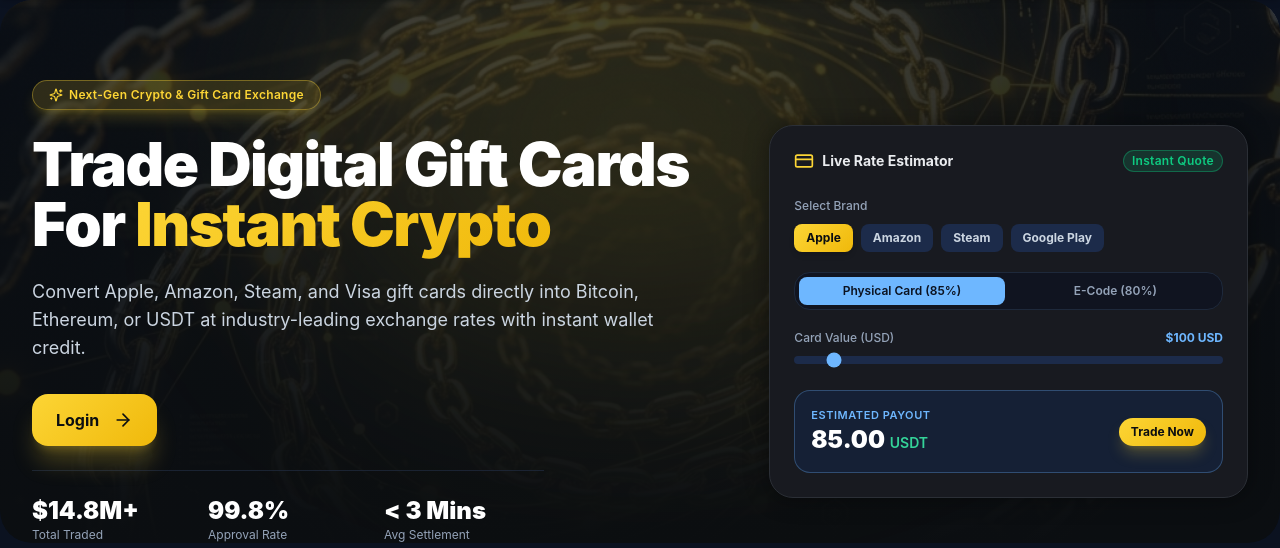
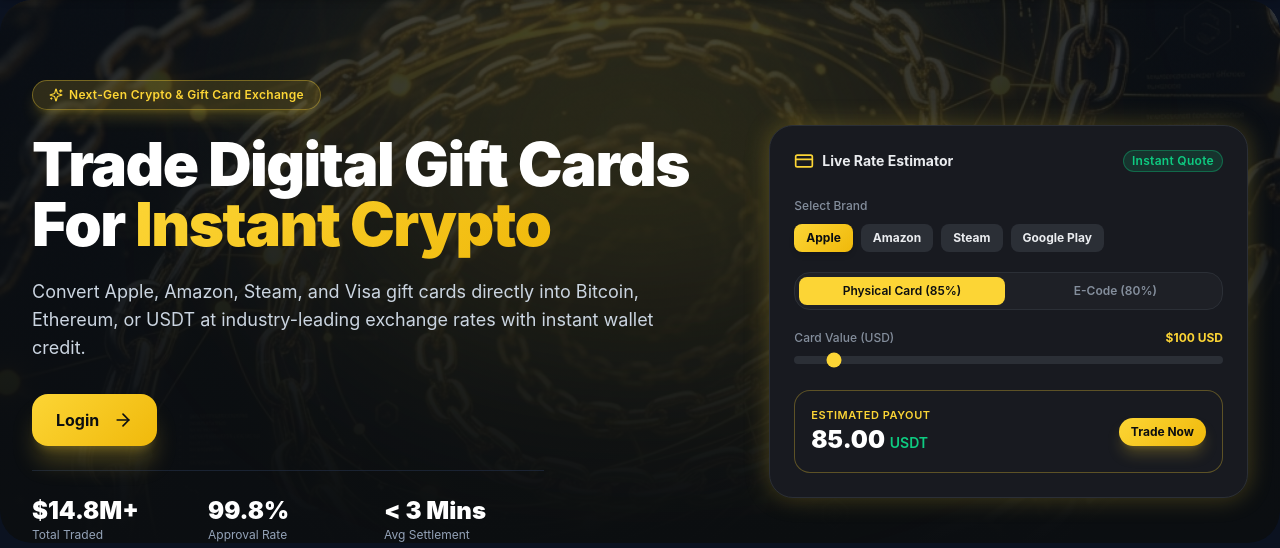
Before and after one commit to anayo-vi/onchaiin, a Next.js app: page / in a window 1280 px wide. Shown: the part 131-679 px from the top of the page. Built offline with nearby package versions, Linux system fonts and the light colour scheme; no server answers.

Commit message:
Standardized Dark Canvas (#0B0E11) as global body background and #181A20 / #1E2026 dark obsidian containers across all pages for full project color consistency

```diff
--- a/src/app/admin/page.tsx
+++ b/src/app/admin/page.tsx
@@ -222,7 +222,7 @@
         {kpis.map((kpi) => {
           const Icon = kpi.icon;
           return (
-            <Card key={kpi.title} hoverable className="p-5 border-slate-800 space-y-3 bg-[#111A2E]/80">
+            <Card key={kpi.title} hoverable className="p-5 border-[#2B2F36] space-y-3 bg-[#181A20]">
               <div className="flex items-center justify-between">
                 <span className="text-[11px] font-bold text-slate-400 uppercase tracking-wider leading-tight">{kpi.title}</span>
                 <div className={`p-1.5 rounded-lg ${kpi.bg}`}>
@@ -239,7 +239,7 @@
       </div>
 
       {/* Administrative Fee Revenue Card */}
-      <Card glow className="p-6 sm:p-7 border-slate-800 bg-[#111A2E]/90 backdrop-blur-2xl rounded-3xl space-y-6 relative overflow-hidden">
+      <Card glow className="p-6 sm:p-7 border-[#2B2F36] bg-[#181A20]/90 backdrop-blur-2xl rounded-3xl space-y-6 relative overflow-hidden">
         <div className="absolute top-0 right-0 w-64 h-64 bg-[#6EB7FF]/10 blur-[100px] rounded-full pointer-events-none" />
 
         <div className="space-y-2">
@@ -299,7 +299,7 @@
             </div>
 
             {/* User Profile Card */}
-            <div className="p-5 rounded-2xl bg-[#0B1220] border border-slate-800 flex flex-col sm:flex-row items-start sm:items-center justify-between space-y-4 sm:space-y-0">
+            <div className="p-5 rounded-2xl bg-[#1E2026] border border-[#2B2F36] flex flex-col sm:flex-row items-start sm:items-center justify-between space-y-4 sm:space-y-0">
               <div className="flex items-center space-x-4">
                 <img
                   src={stats.primaryUser?.avatar || '/profile-pic.jpeg'}
@@ -342,7 +342,7 @@
               <Button
                 variant="primary"
                 size="md"
-                className="gradient-bg-blue text-[#0B1220] font-extrabold shadow-md"
+                className="gradient-bg-blue text-[#0B0E11] font-extrabold shadow-md"
                 leftIcon={<Plus className="w-4 h-4" />}
                 onClick={() => setIsTopUpOpen(true)}
               >
@@ -375,7 +375,7 @@
             <div className="space-y-3 text-xs">
               <Link
                 href="/admin/gift-cards/submissions"
-                className="p-3.5 rounded-xl bg-[#0B1220] border border-slate-800 flex items-center justify-between hover:border-[#6EB7FF]/50 transition-all"
+                className="p-3.5 rounded-xl bg-[#1E2026] border border-[#2B2F36] flex items-center justify-between hover:border-[#FCD535]/50 transition-all"
               >
                 <div>
                   <p className="font-bold text-white flex items-center space-x-1.5">
@@ -535,7 +535,7 @@
               placeholder="e.g. Your portfolio rose 10% today — profits have been credited to your USDT wallet."
               value={notifMessage}
               onChange={(e) => setNotifMessage(e.target.value)}
-              className="w-full bg-[#111A2E] border border-slate-700/80 rounded-xl p-3 text-xs text-white placeholder:text-slate-500 focus:outline-none focus:border-[#6EB7FF]"
+              className="w-full bg-[#1E2026] border border-[#2B2F36] rounded-xl p-3 text-xs text-white placeholder:text-[#848E9C] focus:outline-none focus:border-[#FCD535]"
               required
             />
           </div>
--- a/src/app/globals.css
+++ b/src/app/globals.css
@@ -4,26 +4,26 @@
 
 @layer base {
   :root {
-    --background: 48 96% 60%;
-    --foreground: 220 20% 5%;
+    --background: 220 20% 5%;
+    --foreground: 210 20% 98%;
   }
 
   body {
-    background-color: #FCD535;
-    color: #0B0E11;
+    background-color: #0B0E11;
+    color: #EAECEF;
     font-family: 'Inter', system-ui, -apple-system, sans-serif;
     overflow-x: hidden;
     min-height: 100vh;
   }
 }
 
-/* Glassmorphism primitives - Dark Obsidian Cards sitting on Yellow Canvas */
+/* Glassmorphism primitives - Dark Obsidian Cards sitting on Dark Canvas (#0B0E11) */
 .glass-card {
   background: #181A20;
   backdrop-filter: blur(16px);
   -webkit-backdrop-filter: blur(16px);
   border: 1px solid #2B2F36;
-  box-shadow: 0 12px 32px -8px rgba(0, 0, 0, 0.4);
+  box-shadow: 0 12px 32px -8px rgba(0, 0, 0, 0.6);
 }
 
 .glass-card-hover {
@@ -33,7 +33,7 @@
   background: #21242C;
   border-color: #FCD535;
   transform: translateY(-2px);
-  box-shadow: 0 16px 40px -10px rgba(0, 0, 0, 0.5);
+  box-shadow: 0 16px 40px -10px rgba(252, 213, 53, 0.25);
 }
 
 .glass-input {
@@ -73,12 +73,12 @@
 .gradient-bg-purple-hover:hover,
 .gradient-bg-blue-hover:hover {
   background: linear-gradient(135deg, #F0B90B 0%, #E0A800 100%);
-  box-shadow: 0 10px 25px -5px rgba(0, 0, 0, 0.5);
+  box-shadow: 0 10px 25px -5px rgba(252, 213, 53, 0.45);
 }
 
 .purple-glow,
 .blue-glow {
-  box-shadow: 0 0 25px rgba(0, 0, 0, 0.4);
+  box-shadow: 0 0 25px rgba(252, 213, 53, 0.25);
 }
 
 /* Custom Scrollbars */
@@ -87,12 +87,12 @@
   height: 8px;
 }
 ::-webkit-scrollbar-track {
-  background: #FCD535;
+  background: #0B0E11;
 }
 ::-webkit-scrollbar-thumb {
-  background: #181A20;
+  background: #2B2F36;
   border-radius: 4px;
 }
 ::-webkit-scrollbar-thumb:hover {
-  background: #2B2F36;
+  background: #363A45;
 }
--- a/src/app/page.tsx
+++ b/src/app/page.tsx
@@ -129,7 +129,7 @@
 
               {/* Brand Select Buttons */}
               <div className="space-y-2">
-                <label className="text-xs text-slate-400 font-medium">Select Brand</label>
+                <label className="text-xs text-[#848E9C] font-medium">Select Brand</label>
                 <div className="flex flex-wrap gap-2">
                   {brands.slice(0, 4).map((b) => (
                     <button
@@ -137,8 +137,8 @@
                       onClick={() => setSelectedBrand(b)}
                       className={`px-3 py-1.5 rounded-lg text-xs font-bold transition-all ${
                         selectedBrand === b
-                          ? 'gradient-bg-blue text-[#0B1220] shadow-md'
-                          : 'bg-[#1C2B4A] text-slate-300 hover:bg-slate-700'
+                          ? 'gradient-bg-blue text-[#0B0E11] shadow-md'
+                          : 'bg-[#2B2F36] text-[#EAECEF] hover:bg-[#363A45]'
                       }`}
                     >
                       {b}
@@ -148,13 +148,13 @@
               </div>
 
               {/* Card Type Switch */}
-              <div className="flex space-x-2 bg-[#0B1220]/60 p-1 rounded-xl border border-slate-800">
+              <div className="flex space-x-2 bg-[#1E2026] p-1 rounded-xl border border-[#2B2F36]">
                 <button
                   onClick={() => setSelectedCardType('PHYSICAL')}
                   className={`flex-1 py-1.5 text-xs font-semibold rounded-lg transition-all ${
                     selectedCardType === 'PHYSICAL'
-                      ? 'bg-[#6EB7FF] text-[#0B1220] font-bold'
-                      : 'text-slate-400 hover:text-slate-200'
+                      ? 'bg-[#FCD535] text-[#0B0E11] font-bold'
+                      : 'text-[#848E9C] hover:text-[#EAECEF]'
                   }`}
                 >
                   Physical Card ({selectedBrand === 'Apple' ? '85%' : '82%'})
@@ -163,8 +163,8 @@
                   onClick={() => setSelectedCardType('ECODE')}
                   className={`flex-1 py-1.5 text-xs font-semibold rounded-lg transition-all ${
                     selectedCardType === 'ECODE'
-                      ? 'bg-[#6EB7FF] text-[#0B1220] font-bold'
-                      : 'text-slate-400 hover:text-slate-200'
+                      ? 'bg-[#FCD535] text-[#0B0E11] font-bold'
+                      : 'text-[#848E9C] hover:text-[#EAECEF]'
                   }`}
                 >
                   E-Code ({selectedBrand === 'Apple' ? '80%' : '78%'})
@@ -174,8 +174,8 @@
               {/* Amount Input Slider */}
               <div className="space-y-2">
                 <div className="flex justify-between text-xs">
-                  <span className="text-slate-400 font-medium">Card Value (USD)</span>
-                  <span className="text-[#6EB7FF] font-bold">${amount} USD</span>
+                  <span className="text-[#848E9C] font-medium">Card Value (USD)</span>
+                  <span className="text-[#FCD535] font-bold">${amount} USD</span>
                 </div>
                 <input
                   type="range"
@@ -184,15 +184,15 @@
                   step="25"
                   value={amount}
                   onChange={(e) => setAmount(Number(e.target.value))}
-                  className="w-full h-2 bg-[#1C2B4A] rounded-lg appearance-none cursor-pointer accent-[#6EB7FF]"
+                  className="w-full h-2 bg-[#2B2F36] rounded-lg appearance-none cursor-pointer accent-[#FCD535]"
                 />
               </div>
 
               {/* Calculated Payout Box */}
-              <div className="p-4 rounded-xl bg-[#16223B]/80 border border-[#6EB7FF]/30 flex items-center justify-between">
+              <div className="p-4 rounded-xl bg-[#181A20] border border-[#FCD535]/30 flex items-center justify-between">
                 <div>
-                  <p className="text-[11px] text-[#6EB7FF] font-semibold uppercase tracking-wider">Estimated Payout</p>
-                  <p className="text-2xl font-black text-white">{estimatedPayout} <span className="text-sm font-semibold text-emerald-400">USDT</span></p>
+                  <p className="text-[11px] text-[#FCD535] font-semibold uppercase tracking-wider">Estimated Payout</p>
+                  <p className="text-2xl font-black text-white">{estimatedPayout} <span className="text-sm font-semibold text-[#0ECB81]">USDT</span></p>
                 </div>
                 <Link href="/gift-cards">
                   <Button size="sm" variant="primary">
--- a/src/app/wallet/page.tsx
+++ b/src/app/wallet/page.tsx
@@ -155,7 +155,7 @@
         {/* Transactions Table */}
         <div className="overflow-x-auto">
           <table className="w-full text-left text-xs">
-            <thead className="bg-[#0B1220]/80 text-slate-400 uppercase tracking-wider border-b border-slate-800">
+            <thead className="bg-[#1E2026] text-[#848E9C] uppercase tracking-wider border-b border-[#2B2F36]">
               <tr>
                 <th className="p-4">Reference</th>
                 <th className="p-4">Type</th>
@@ -166,18 +166,18 @@
                 <th className="p-4">Date</th>
               </tr>
             </thead>
-            <tbody className="divide-y divide-slate-800/60">
+            <tbody className="divide-y divide-[#2B2F36]/60">
               {filteredTransactions.map((tx) => (
-                <tr key={tx.id} className="hover:bg-[#1C2B4A]/30 transition-colors">
-                  <td className="p-4 font-mono font-bold text-[#6EB7FF]">{tx.id}</td>
+                <tr key={tx.id} className="hover:bg-[#2B2F36]/30 transition-colors">
+                  <td className="p-4 font-mono font-bold text-[#FCD535]">{tx.id}</td>
                   <td className="p-4">
-                    <span className="font-semibold text-slate-200">{tx.type.replace('_', ' ')}</span>
+                    <span className="font-semibold text-[#EAECEF]">{tx.type.replace('_', ' ')}</span>
                   </td>
-                  <td className="p-4 font-bold text-slate-100">{tx.currency}</td>
+                  <td className="p-4 font-bold text-[#EAECEF]">{tx.currency}</td>
                   <td className="p-4 font-mono font-bold text-white">
                     {tx.type === 'WITHDRAWAL' ? '-' : '+'} {tx.amount} {tx.currency}
                   </td>
-                  <td className="p-4 font-mono text-slate-400">{tx.fee} {tx.currency}</td>
+                  <td className="p-4 font-mono text-[#848E9C]">{tx.fee} {tx.currency}</td>
                   <td className="p-4">
                     <Badge variant={tx.status === 'COMPLETED' ? 'success' : 'warning'} size="sm">
                       {tx.status}
```
Also changed, not shown: src/app/gift-cards/page.tsx (+21 -16 lines), src/app/settings/page.tsx (+10 -10 lines).
